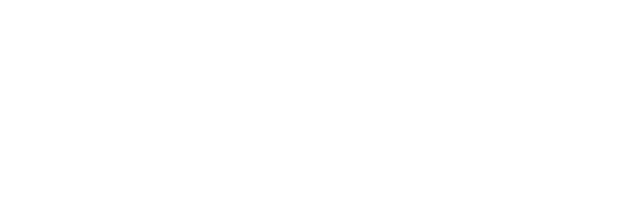
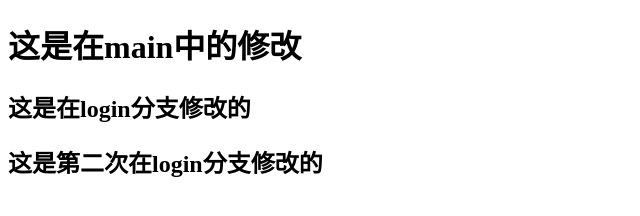
Before and after one commit to happy-NMY-LY/web_big_event, a plain HTML site: page login.html in a window 1280 px wide. Shown: the whole page, without its empty margins (0-640 px from the left). Drawn offline with Linux system fonts and the light colour scheme.

Commit message:
这是在login分支修改的

```diff
--- a/login.html
+++ b/login.html
@@ -1,12 +1,18 @@
 <!DOCTYPE html>
 <html lang="en">
+
 <head>
     <meta charset="UTF-8">
     <meta http-equiv="X-UA-Compatible" content="IE=edge">
     <meta name="viewport" content="width=device-width, initial-scale=1.0">
     <title>Document</title>
 </head>
+
 <body>
+    <h1>这是在main中的修改</h1>
 
+    <h2>这是在login分支修改的</h2>
+    <h2>这是第二次在login分支修改的</h2>
 </body>
+
 </html>
```
